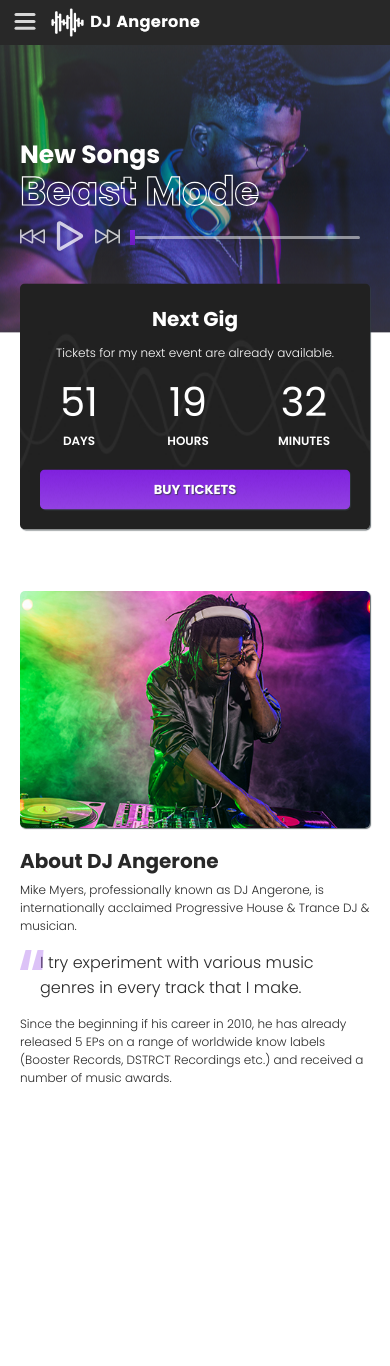
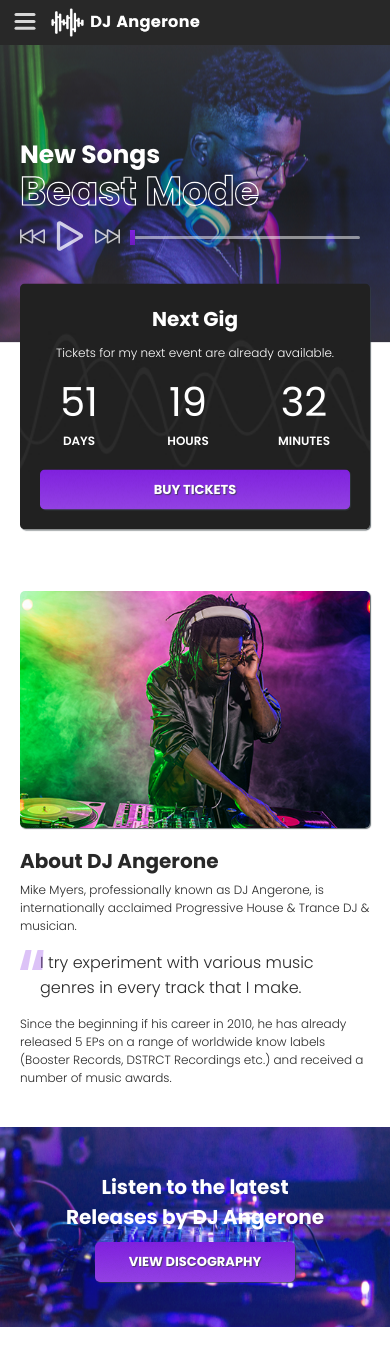
Before and after one commit to SashBFa/react-dj-project, a React (Create React App) app: page / in a window 390 px wide. Shown: the top 1366 px of the page. Before the commit the page ends 1087 px from the top, so only its background shows below. Built offline with nearby package versions, Linux system fonts and the light colour scheme.

Commit message:
home mobile component vdisco

```diff
--- a/src/assets/components/About.js
+++ /dev/null
@@ -1,34 +0,0 @@
-import React from "react";
-
-const About = () => {
-  return (
-    <div className="about">
-      <img
-        className="about__img"
-        src="./assets/images/home-dj.jpg"
-        alt="about DJ"
-      />
-      <h2 className="about__title">About DJ Angerone</h2>
-      <p className="about__p">
-        Mike Myers, professionally known as DJ Angerone, is internationally
-        acclaimed Progressive House & Trance DJ & musician.
-      </p>
-
-      <div className="about__path">
-        <div className="about__path--left"></div>
-        <div className="about__path--right"></div>
-        <p className="about__comment">
-          I try experiment with various music genres in every track that I make.
-        </p>
-      </div>
-
-      <p className="about__p">
-        Since the beginning if his career in 2010, he has already released 5 EPs
-        on a range of worldwide know labels (Booster Records, DSTRCT Recordings
-        etc.) and received a number of music awards.
-      </p>
-    </div>
-  );
-};
-
-export default About;
--- a/src/assets/pages/Home.js
+++ b/src/assets/pages/Home.js
@@ -1,8 +1,8 @@
 import React from "react";
-import About from "../components/About";
 import Header from "../components/Header";
 import Navigation from "../components/Navigation";
 import NextGig from "../components/NextGig";
+import { Parallax, Background } from "react-parallax";
 
 const Home = () => {
   return (
@@ -10,7 +10,46 @@ const Home = () => {
       <Navigation />
       <Header />
       <NextGig />
-      <About />
+      <div className="about">
+        <img
+          className="about__img"
+          src="./assets/images/home-dj.jpg"
+          alt="about DJ"
+        />
+        <h2 className="about__title">About DJ Angerone</h2>
+        <p className="about__p">
+          Mike Myers, professionally known as DJ Angerone, is internationally
+          acclaimed Progressive House & Trance DJ & musician.
+        </p>
+
+        <div className="about__path">
+          <div className="about__path--left"></div>
+          <div className="about__path--right"></div>
+          <p className="about__comment">
+            I try experiment with various music genres in every track that I
+            make.
+          </p>
+        </div>
+
+        <p className="about__p">
+          Since the beginning if his career in 2010, he has already released 5
+          EPs on a range of worldwide know labels (Booster Records, DSTRCT
+          Recordings etc.) and received a number of music awards.
+        </p>
+      </div>
+      <div className="viewDisco">
+        <Parallax strength={100}>
+          <Background>
+            <div className="viewDisco__parallax" />
+          </Background>
+          <div className="viewDisco__box">
+            <h2>
+              Listen to the latest <br /> Releases by DJ Angerone
+            </h2>
+            <button className="button button--big">view discography</button>
+          </div>
+        </Parallax>
+      </div>
     </main>
   );
 };
--- a/src/assets/styles/_settings.scss
+++ b/src/assets/styles/_settings.scss
@@ -14,6 +14,7 @@
 }
 body{
   color: $grey;
+  height: 600vh;
 }
 
 .button{
@@ -33,4 +34,7 @@ body{
   &:hover{
     transform: scale(0.95);
   }
+  &--big{
+    width: 20rem;
+  }
 }
--- a/src/assets/styles/index.scss
+++ b/src/assets/styles/index.scss
@@ -1,6 +1,8 @@
 @import "./mixin";
 @import "./variables";
 @import "./settings";
+
+@import "./pages/home";
 
 @import "./components/navigation";
 @import "./components/header";
--- /dev/null
+++ b/src/assets/styles/pages/_home.scss
@@ -0,0 +1,24 @@
+.viewDisco{
+  position: relative;
+  margin-top: 4rem;
+  &__parallax{
+    height: 25rem;
+    width: 100vw;
+    background-image: -webkit-linear-gradient(top, rgba(255, 255, 255, 0.1), rgba(255, 255, 255, 0), rgba(255, 255, 255, 0.1)), url(./../../../../public/assets/images/homepage-latest-releases-background.jpg);
+    background-position: left;
+    background-size: cover;
+  }
+  &__box{
+    height: 20rem;
+    display: flex;
+    flex-direction: column;
+    justify-content: center;
+    align-items: center;
+    h2{
+      color: $white;
+      font-size: 2rem;
+      text-align: center;
+      margin-bottom: 1rem;
+    }
+  }
+}
```
